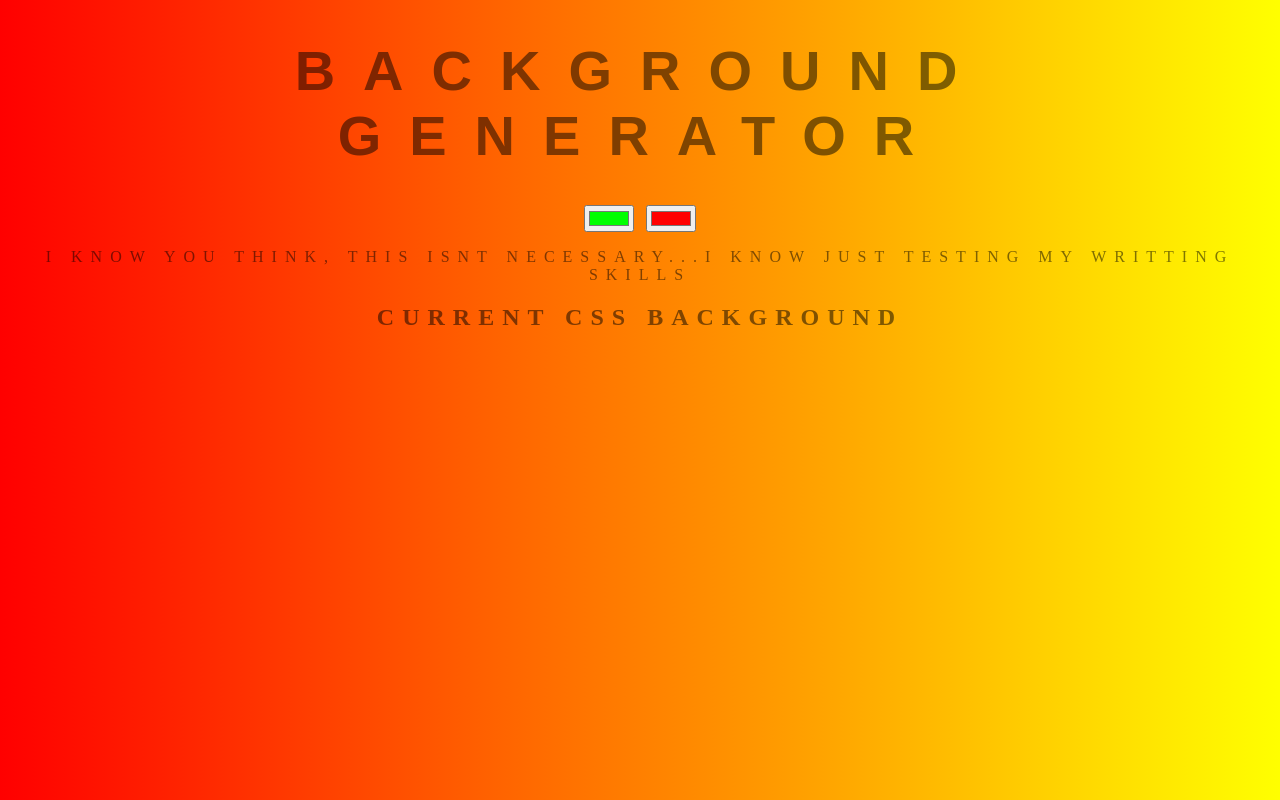
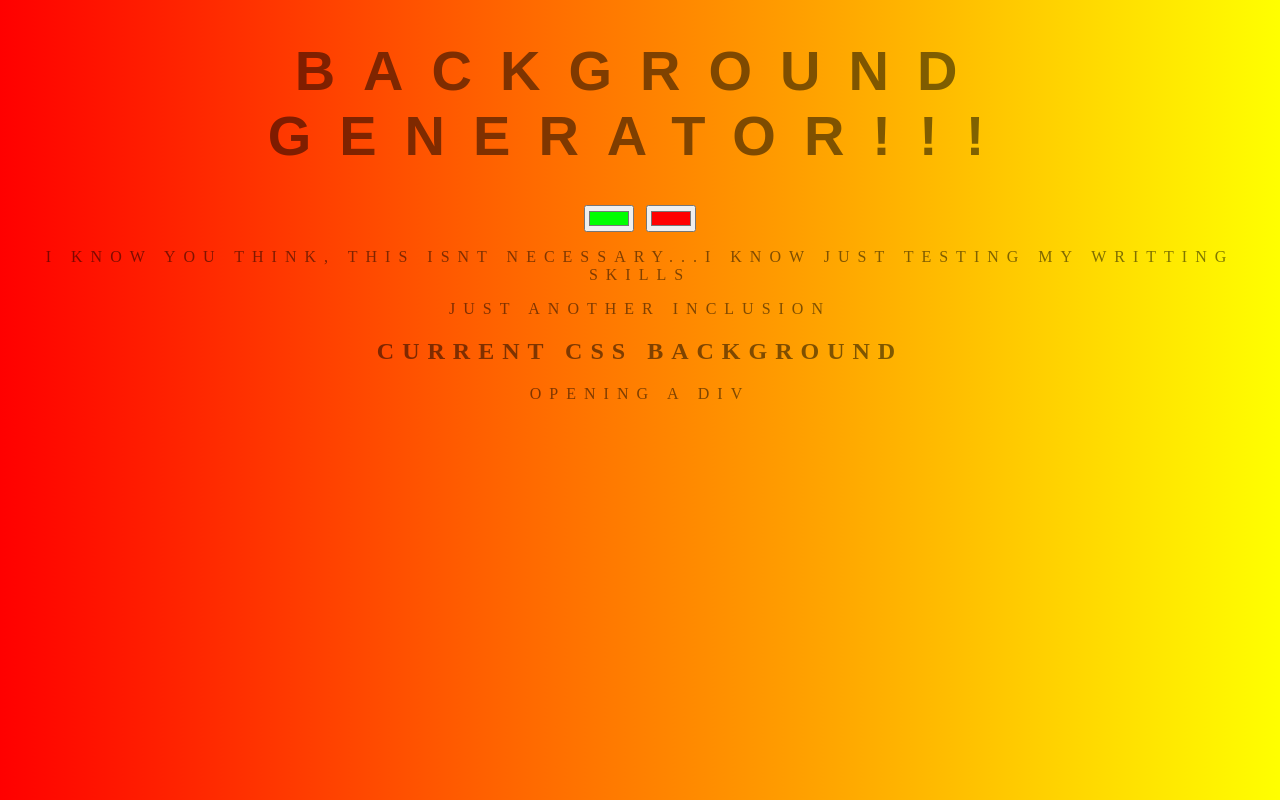
Before and after one commit to yinkatona/background_generator, a plain HTML site: page color_gradient.html in a window 1280 px wide. Drawn offline with Linux system fonts and the light colour scheme.

Commit message:
div opening

```diff
--- a/color_gradient.html
+++ b/color_gradient.html
@@ -8,11 +8,13 @@
   <link rel="stylesheet" href="style.css">
 </head>
 <body id="gradient">
-  <h1>Background Generator</h1>
+  <h1>Background Generator!!!</h1>
   <input class="color1" type="color" name="color1" value="#00ff00">
   <input class="color2" type="color" name="color2" value="#ff0000">
   <p>I know you think, this isnt necessary...I know just testing my writting skills</p>
+  <p>just another inclusion</p>
   <h2>Current CSS Background</h2>
+  <div class="vent">opening a div</div>
   <h3></h3>
 
   <script src="script1.js"></script>
```
